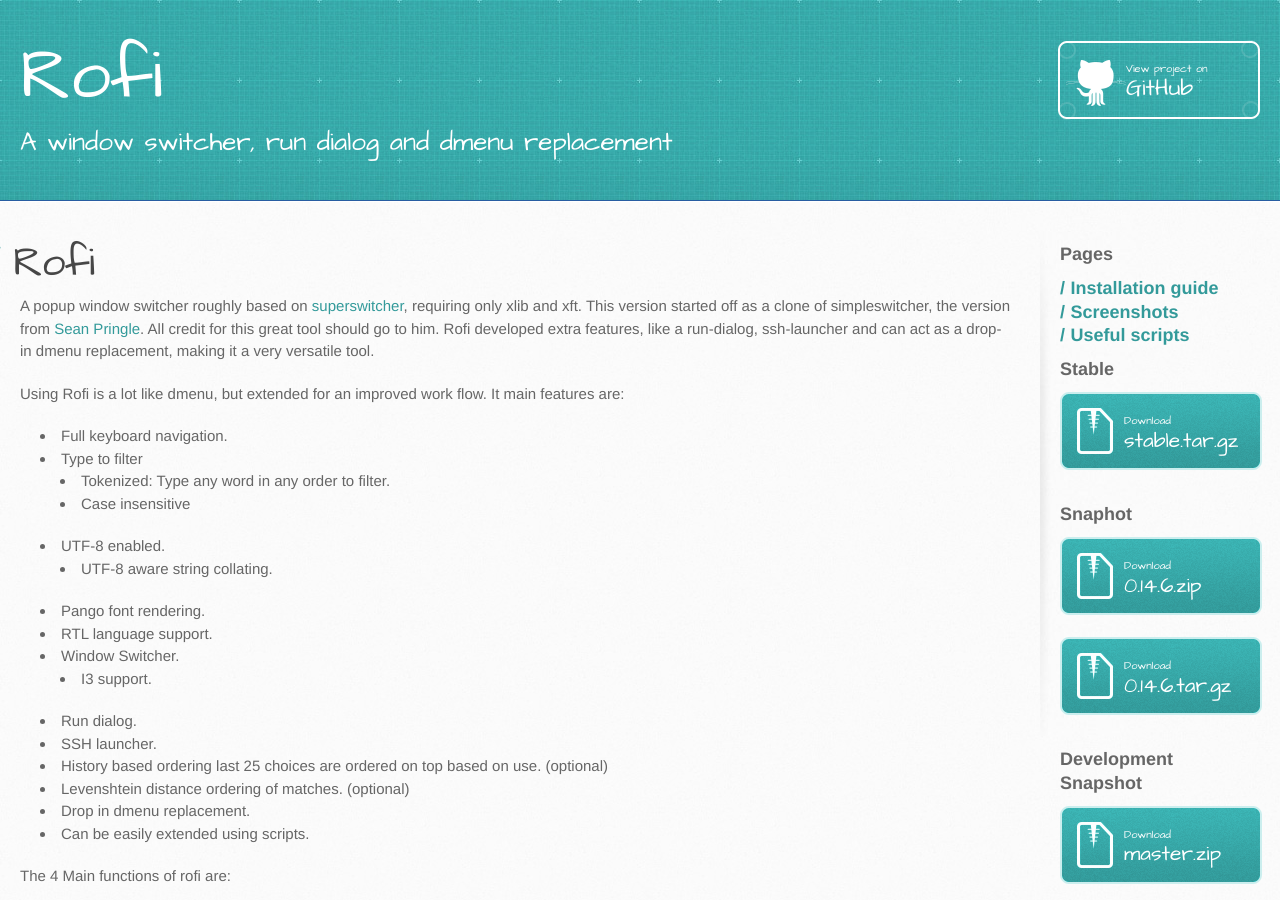
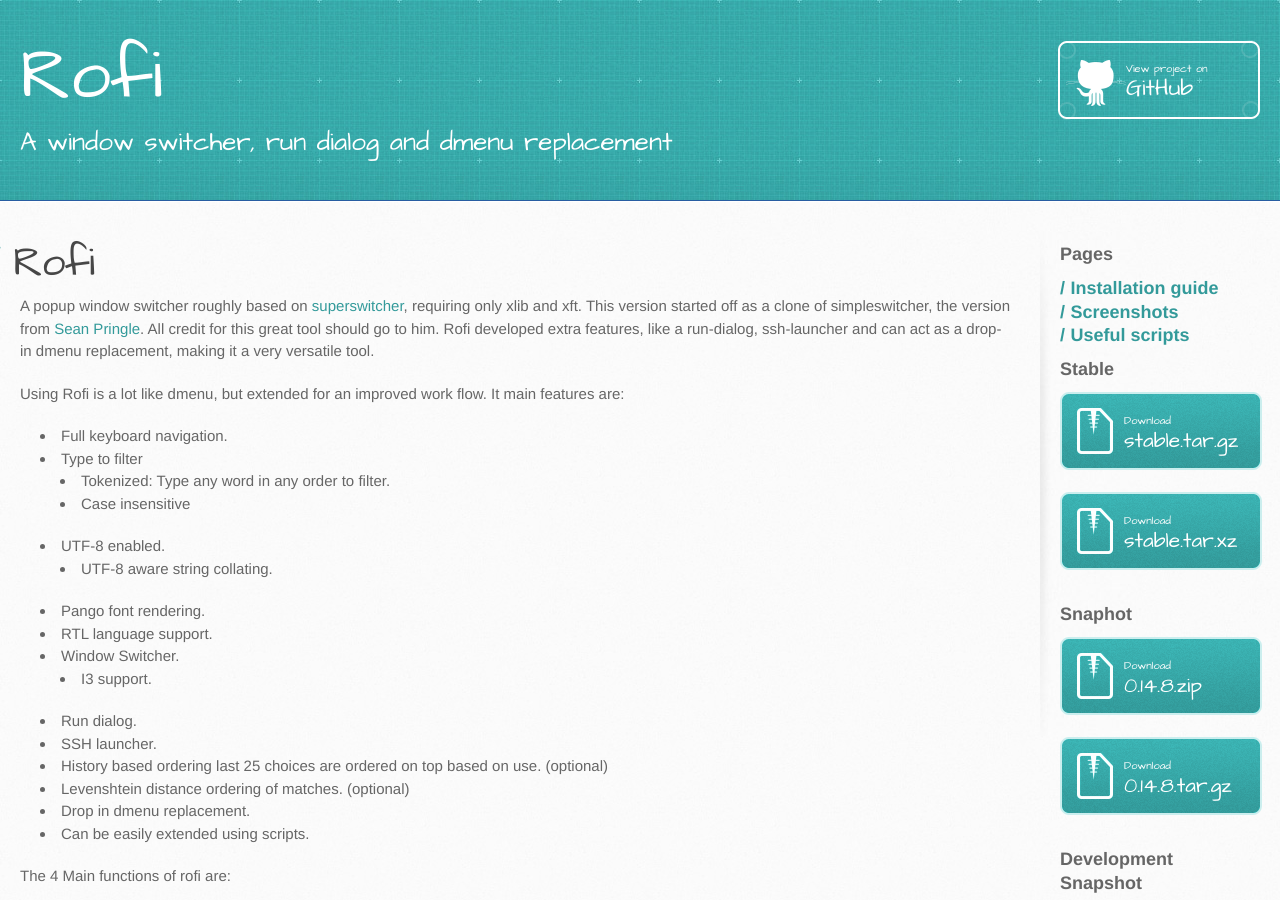
Before and after one commit to davatorium/rofi, a Jekyll site: the page built from index.md, in a window 1280 px wide and 900 px high. Built offline with Jekyll 4.4.1, drawn with Linux system fonts in a browser that asks for light colours.

Commit message:
Update for release.

```diff
--- a/_config.yml
+++ b/_config.yml
@@ -6,4 +6,4 @@ description: A window switcher, run dialog and dmenu replacement
 github-url: https://github.com/DaveDavenport/rofi
 github-user-url: https://github.com/DaveDavenport/
 github-user: Dave Davenport
-github-version-stable: 0.14.6
+github-version-stable: 0.14.8
--- a/_layouts/default.html
+++ b/_layouts/default.html
@@ -41,9 +41,15 @@
         {% endif %}
         {% endfor %} <!-- page -->
             <h1>Stable</h1>
-          <a href="http://download.sarine.nl/rofi/rofi-{{ site.github-version-stable }}.tar.gz" class="button">
+          <a
+href="https://github.com/DaveDavenport/rofi/releases/download/{{site.github-version-stable}}/rofi-{{ site.github-version-stable }}.tar.gz" class="button">
             <small>Download</small>
            stable.tar.gz
+          </a>
+          <a
+href="https://github.com/DaveDavenport/rofi/releases/download/{{site.github-version-stable}}/rofi-{{ site.github-version-stable }}.tar.xz" class="button">
+            <small>Download</small>
+           stable.tar.xz
           </a>
 <!-- to be enabled when we have a stable release. -->
           <h1>Snaphot</h1>
```
